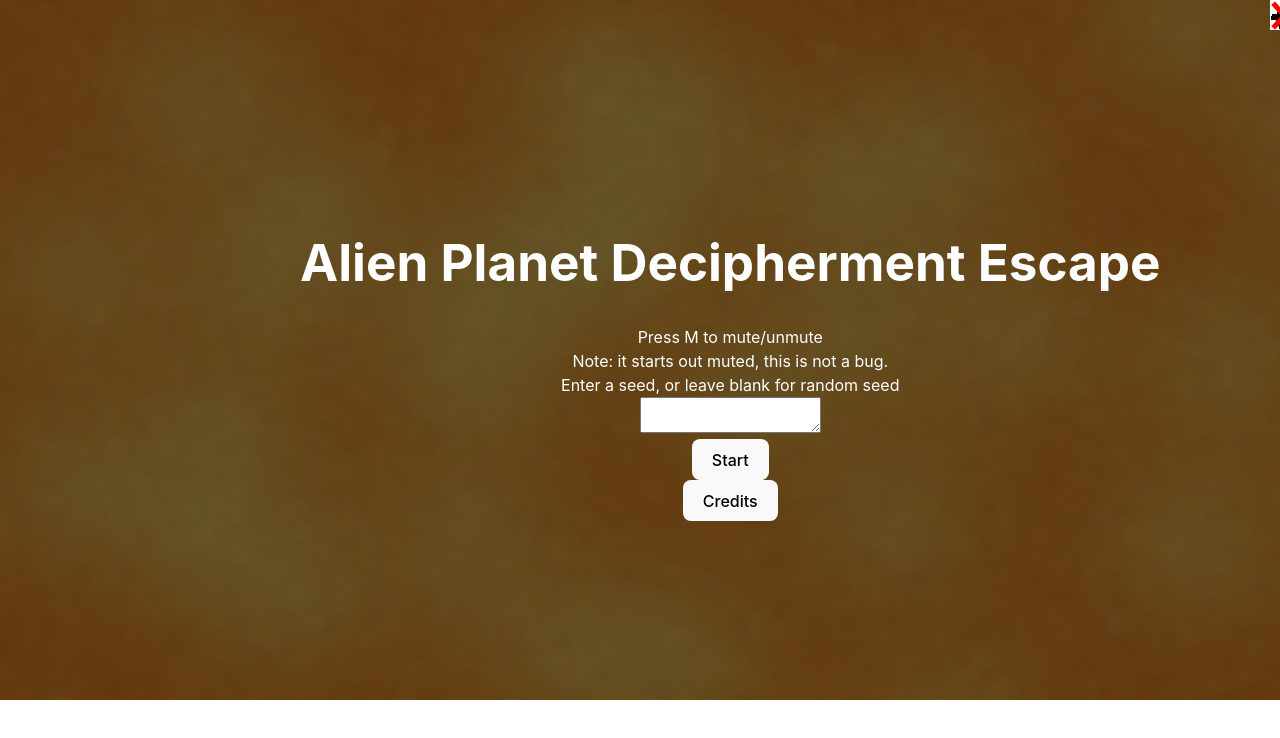
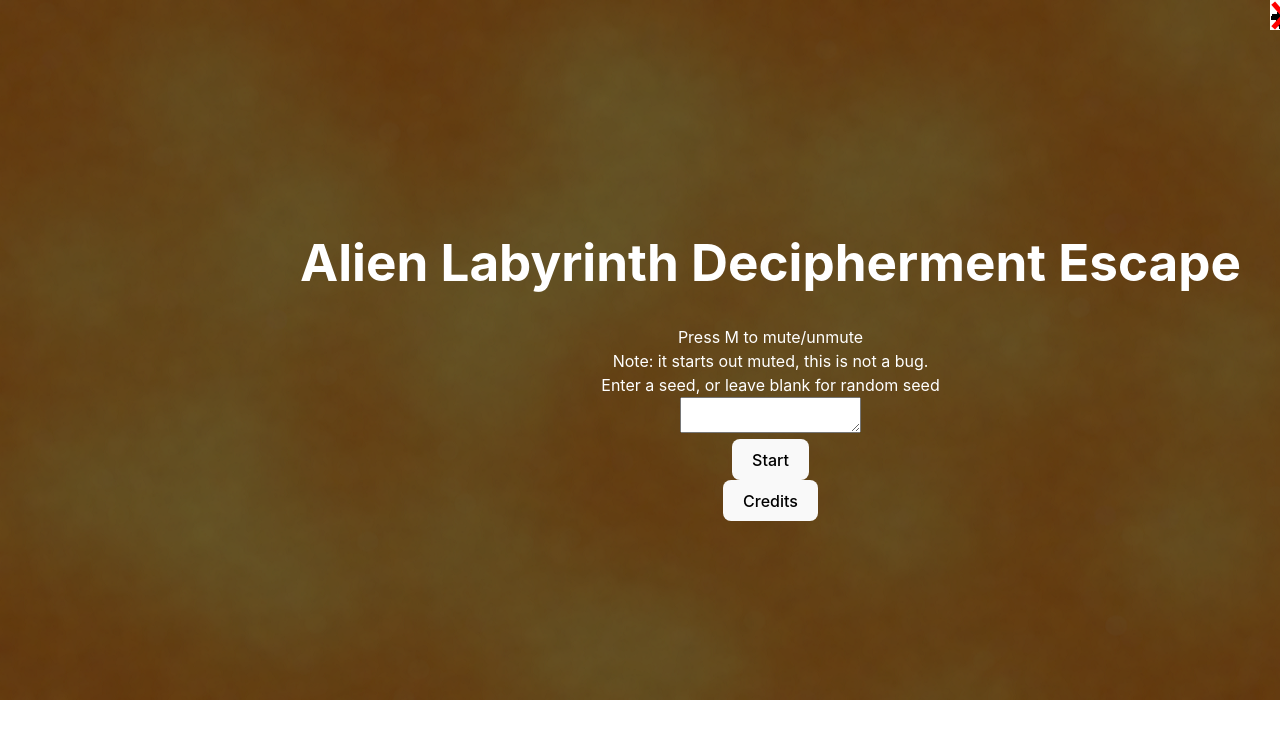
Before and after one commit to david-guy-1/ancient_game, a React (Vite) app: page / in a window 1280 px wide. Shown: the top 738 px of the page. Built offline with nearby package versions, Linux system fonts and the light colour scheme.

Commit message:
Added loss screen

```diff
--- a/src/App.tsx
+++ b/src/App.tsx
@@ -132,7 +132,7 @@ function App() {
 
 
     case "lose":
-      return <>You lose! <button onClick={() => setState("select")}> Play again </button></>
+      return <div style={{"position":"absolute",top:0,left:0, width:1300,height:700,backgroundColor:"black",color:"white"}}>You git hit by too many bullets!<br />You retreat out of this part of the labyrinth. <br /> <button onClick={() => setState("select")}> Back </button></div>
     case "trueWin":
       return <><BgImg img="images/end.png"/><div style={{position:"absolute", left:281,top:509}}>You escaped... but to where? You don't recognize this place!<br /><button onClick={() => setState("seed")}>Back to main menu</button></div></>
     case "select":
@@ -143,7 +143,7 @@ function App() {
       <LevelSelector seed={seed} levels={levels}  symbols = {symbols} callback={(e : [string, string]) => startGame(e)} stateCallback={(e : string) => setState(e)} obtained={learned_translations} /></>
     case "seed":
       return <><BgImg img="images/mainMenu.png"/>
-      <div style={{position:"absolute", top:200,left:300,color:"white"}}><h1>Alien Planet Decipherment Escape</h1>Press M to mute/unmute<br />Note: it starts out muted, this is not a bug.<br />Enter a seed, or leave blank for random seed<br /><textarea id="seeder"></textarea><br /><button onClick={() => {
+      <div style={{position:"absolute", top:200,left:300,color:"white"}}><h1>Alien Labyrinth Decipherment Escape</h1>Press M to mute/unmute<br />Note: it starts out muted, this is not a bug.<br />Enter a seed, or leave blank for random seed<br /><textarea id="seeder"></textarea><br /><button onClick={() => {
         seed = (document.getElementById("seeder") as HTMLTextAreaElement).value;
         if(seed.length == 0){
           seed = r.sha256("" + Math.random());
```
